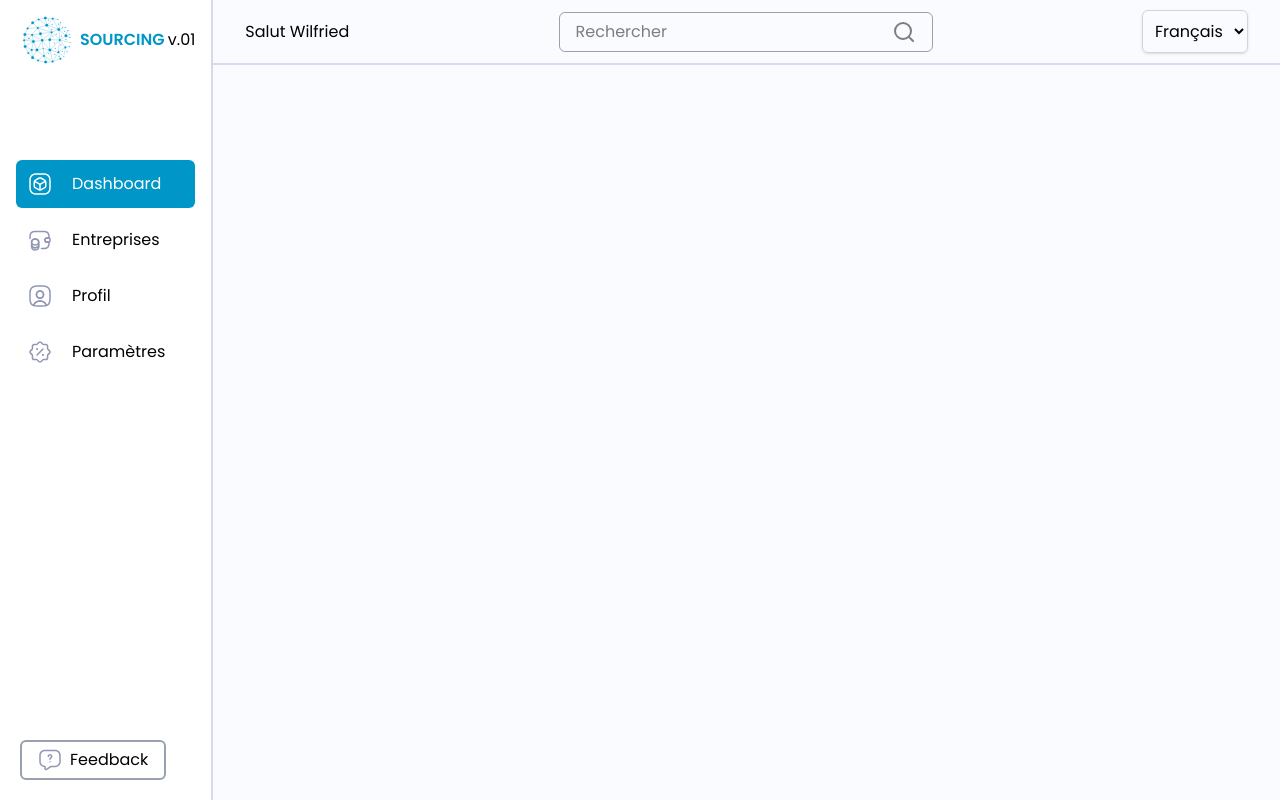
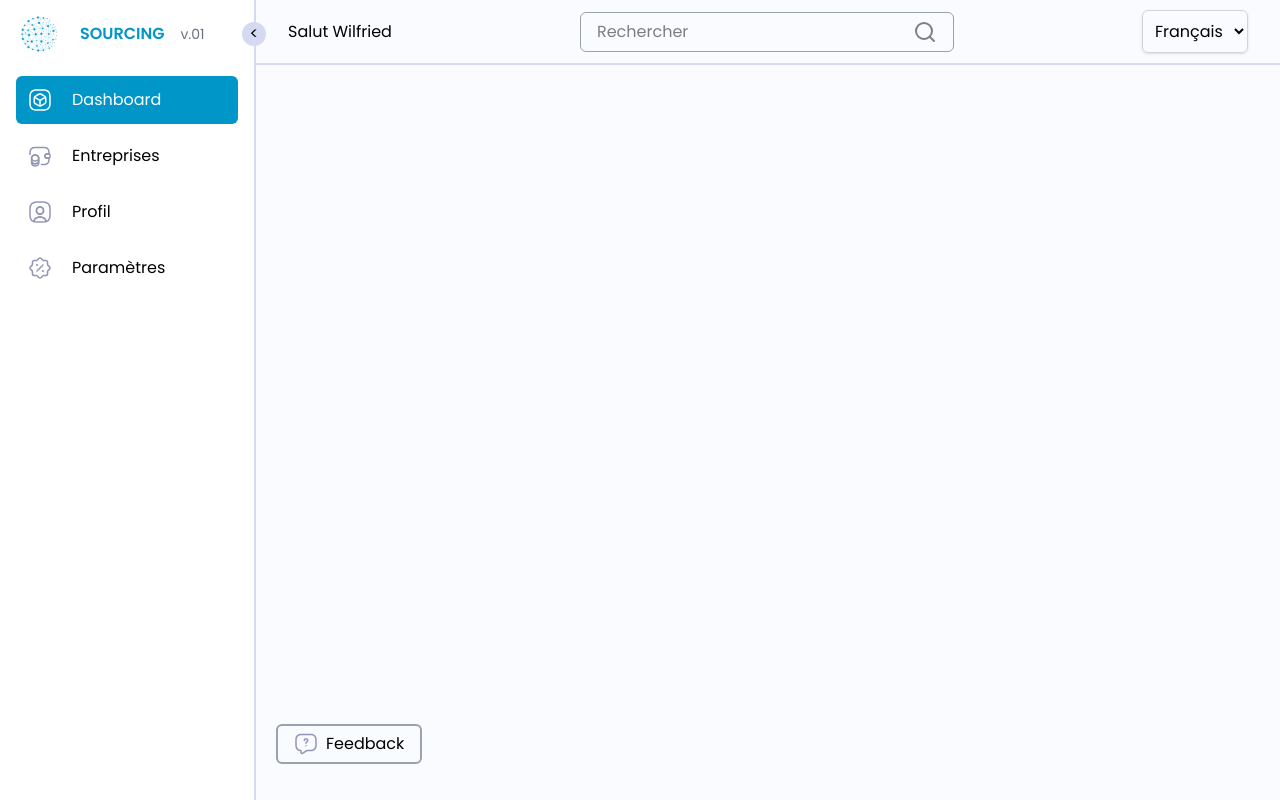
Before and after one commit to darkwall8/Sourcing_Frontend, a React (Vite) app: page /dashboard in a window 1280 px wide. Built offline with nearby package versions, Linux system fonts and the light colour scheme.

Commit message:
update the navbar design

```diff
--- a/src/components/DashBoardHeader.tsx
+++ b/src/components/DashBoardHeader.tsx
@@ -9,7 +9,7 @@ function DashBoardHeader() {
     const [searchValue,setSearchValue ] = useState("")
 
     return (
-        <div className="w-full h-full border-b-2 flex px-8 border-usual_light_purple items-center justify-between">
+        <div className="w-full h-full border-b-2 flex px-8 border-usual_light_purple items-center justify-between transition-all duration-150 ease-in-out">
             <p>{ t("greeting") } Wilfried</p>
             <SearchBar handleChange={setSearchValue} value={searchValue} />
             <LanguageSelector />
--- a/src/components/NavBar.tsx
+++ b/src/components/NavBar.tsx
@@ -8,9 +8,12 @@ function NavBar() {
   const { t } = useTranslation();
   const { accountRole } = useAuth();
 
+  const [isExpanded, setIsExpanded] = useState(true); // <- Nouveau
+  const toggleNavbar = () => setIsExpanded((prev) => !prev); // <- Toggle function
+
   const [menu, setMenu] = useState(
-    accountRole == "company" ?
-    [
+    accountRole == "company"
+      ? [
           { title: "dashboard.navbar.dashboard_nav", icon: "/icons/dashboard.svg", route: "/dashboard", isSelected: false },
           { title: "dashboard.navbar.student_nav", icon: "/icons/datalist.svg", route: "/datalist", isSelected: false },
           { title: "dashboard.navbar.chat_nav", icon: "/icons/chat.svg", route: "/chats", isSelected: false },
@@ -35,22 +38,25 @@ function NavBar() {
   }, [currentPath]);
 
   return (
-    <div className="h-screen min-w-fit border-r-2 border-usual_light_purple">
-      <div className="!p-4">
-        <div className="w-fit h-screen flex flex-col gap-24">
+    <div
+      className={`h-screen ${
+        isExpanded ? "w-64" : "w-20"
+      } transition-all duration-300 relative ease-in-out border-r-2 border-usual_light_purple`}
+    >
+      <div className="p-4">
+        <div className="flex flex-col h-full gap-6 justify-between">
+          <div className="flex flex-col gap-6">
             <div className="flex items-center gap-4">
-            <div className="flex items-center">
-              <img src="/logo/sourcing_logo.svg" alt="logo" className="w-16" />
-              <p className="hidden md:block font-semibold text-primary">SOURCING</p>
-            </div>
-            <p className="hidden md:block">v.01</p>
+              <img src="/logo/sourcing_logo.svg" alt="logo" className="w-12" />
+              {isExpanded && <p className="font-semibold text-primary">SOURCING</p>}
+              {isExpanded && <p className="text-sm text-gray-500">v.01</p>}
             </div>
 
             <div className="flex flex-col gap-2">
               {menu.map((items, index) => (
                 <NavLink
                   key={index}
-                className={`flex gap-4 md:pl-2 items-center justify-center md:justify-start rounded-md h-12 cursor-pointer ${
+                  className={`flex gap-4 px-2 items-center rounded-md h-12 cursor-pointer transition-colors duration-150 ${
                     items.isSelected ? "bg-primary text-white" : ""
                   }`}
                   to={items.route}
@@ -72,9 +78,20 @@ function NavBar() {
                       }}
                     />
                   </div>
-                <p className="hidden md:inline">{t(items.title)}</p>
+                  {isExpanded && <p className="">{t(items.title)}</p>}
                 </NavLink>
               ))}
+            </div>
+          </div>
+
+          <div className="flex justify-center absolute -right-3 top-5.5">
+            <button
+              onClick={toggleNavbar}
+              className="w-6 h-6 flex items-center justify-center bg-usual_light_purple rounded-full hover:bg-primary hover:text-white transition-colors duration-200"
+              title="Toggle Navigation"
+            >
+              {isExpanded ? "<" : ">"}
+            </button>
           </div>
         </div>
       </div>
--- a/src/components/layouts/AuthLayout.tsx
+++ b/src/components/layouts/AuthLayout.tsx
@@ -13,24 +13,24 @@ function AuthLayout() {
 
     return (
         <div className="w-screen flex h-screen overflow-hidden">
-            <div className="w-2/12">
+            <div className="w-fit">
                 <NavBar />
             </div>
-            <main className="w-10/12 min-h-screen pb-4 bg-usual_gray">
+            <main className="w-full min-h-screen pb-4 bg-usual_gray">
                 <div className="h-1/12">
                     <DashBoardHeader />
                 </div>
-                <div className="h-11/12">
+                <div className="relative h-11/12">
                     <Outlet />
+                    <div onClick={() => setIsDisplayFeedback(true)} className="absolute bottom-5 cursor-pointer rounded-md px-4 h-10 left-5 gap-2 flex items-center border-2 hover:bg-primary/5 border-gray-400">
+                        <img src={feedback} alt="feedback" />
+                    <p>Feedback</p>
+            </div>
                 </div>
             </main>
             <Popup isDisplayed={isDisplayFeed} onDisplayChange={setIsDisplayFeedback} >
                 <FeedBack />
             </Popup>
-            <div onClick={() => setIsDisplayFeedback(true)} className="absolute bottom-5 cursor-pointer rounded-md px-4 h-10 left-5 gap-2 flex items-center border-2 hover:bg-primary/5 border-gray-400">
-                <img src={feedback} alt="feedback" />
-                <p>Feedback</p>
-            </div>
         </div>
     )
 }
```
Lines whose indentation alone changed are shown as unchanged.
